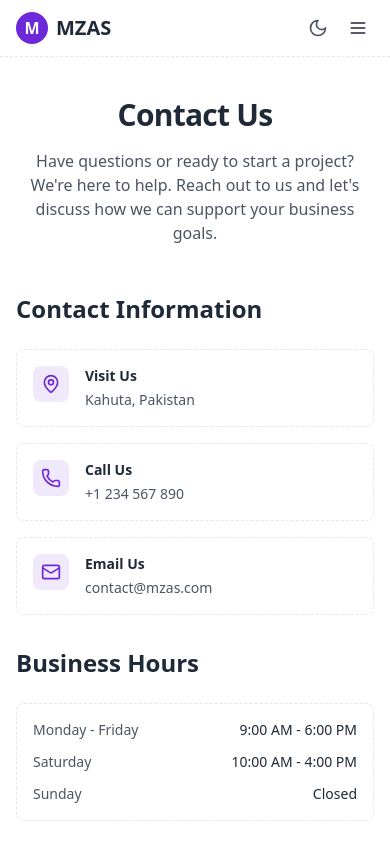
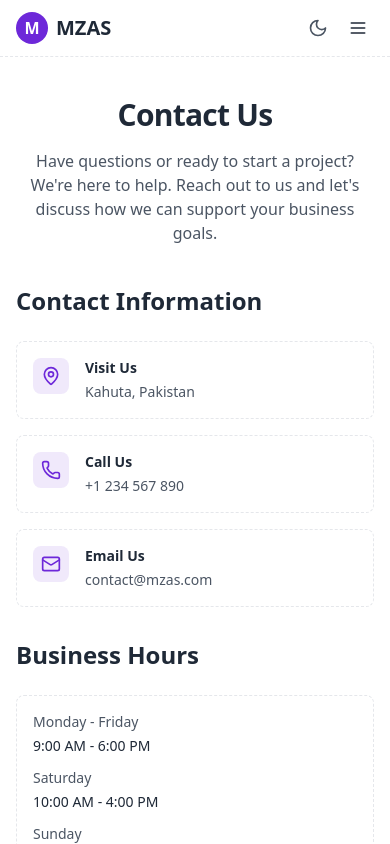
Before and after one commit to The-HSQ/mzas, a Next.js app: page /contact in a window 390 px wide. Shown: the top 844 px of the page. Built offline with nearby package versions, Linux system fonts and the light colour scheme.

Commit message:
fix build issues

```diff
--- a/src/app/contact/page.tsx
+++ b/src/app/contact/page.tsx
@@ -23,7 +23,7 @@ const contactInfo = [
 
 export default function ContactPage() {
   return (
-    <div className="container mx-auto space-y-12 md:space-y-16">
+    <div className="space-y-10">
       {/* Hero Section */}
       <section className="space-y-4 md:space-y-6 text-center md:text-left">
         <h1 className="text-3xl md:text-4xl font-bold tracking-tight">
@@ -47,14 +47,14 @@ export default function ContactPage() {
                   key={index}
                   className="flex items-start gap-4 p-4 sm:p-6 rounded-lg border border-dashed border-[var(--color-border)] bg-[var(--color-background)]"
                 >
-                  <div className="p-2 sm:p-3 rounded-lg bg-[var(--color-primary)]/10">
+                  <div className="p-2 sm:p-3 rounded-lg bg-[var(--color-primary)]/10 shrink-0">
                     <info.icon className="w-5 h-5 sm:w-6 sm:h-6 text-[var(--color-primary)]" />
                   </div>
-                  <div>
+                  <div className="min-w-0">
                     <h3 className="font-semibold text-sm sm:text-base mb-1">
                       {info.title}
                     </h3>
-                    <p className="text-sm sm:text-base text-[var(--color-text-muted)]">
+                    <p className="text-sm sm:text-base text-[var(--color-text-muted)] break-words">
                       {info.details}
                     </p>
                   </div>
@@ -68,19 +68,19 @@ export default function ContactPage() {
             <h2 className="text-2xl font-semibold">Business Hours</h2>
             <div className="p-4 sm:p-6 rounded-lg border border-dashed border-[var(--color-border)] bg-[var(--color-background)]">
               <div className="space-y-3">
-                <div className="flex justify-between text-sm sm:text-base">
+                <div className="flex flex-col sm:flex-row sm:justify-between gap-1 sm:gap-2 text-sm sm:text-base">
                   <span className="text-[var(--color-text-muted)]">
                     Monday - Friday
                   </span>
                   <span className="font-medium">9:00 AM - 6:00 PM</span>
                 </div>
-                <div className="flex justify-between text-sm sm:text-base">
+                <div className="flex flex-col sm:flex-row sm:justify-between gap-1 sm:gap-2 text-sm sm:text-base">
                   <span className="text-[var(--color-text-muted)]">
                     Saturday
                   </span>
                   <span className="font-medium">10:00 AM - 4:00 PM</span>
                 </div>
-                <div className="flex justify-between text-sm sm:text-base">
+                <div className="flex flex-col sm:flex-row sm:justify-between gap-1 sm:gap-2 text-sm sm:text-base">
                   <span className="text-[var(--color-text-muted)]">Sunday</span>
                   <span className="font-medium">Closed</span>
                 </div>
--- a/src/components/Header/Header.tsx
+++ b/src/components/Header/Header.tsx
@@ -1,7 +1,6 @@
 "use client";
 
 import React, { useState, useEffect } from "react";
-import { Button } from "../ui/button";
 import Link from "next/link";
 import { usePathname } from "next/navigation";
 import { cn } from "@/lib/utils";
```
